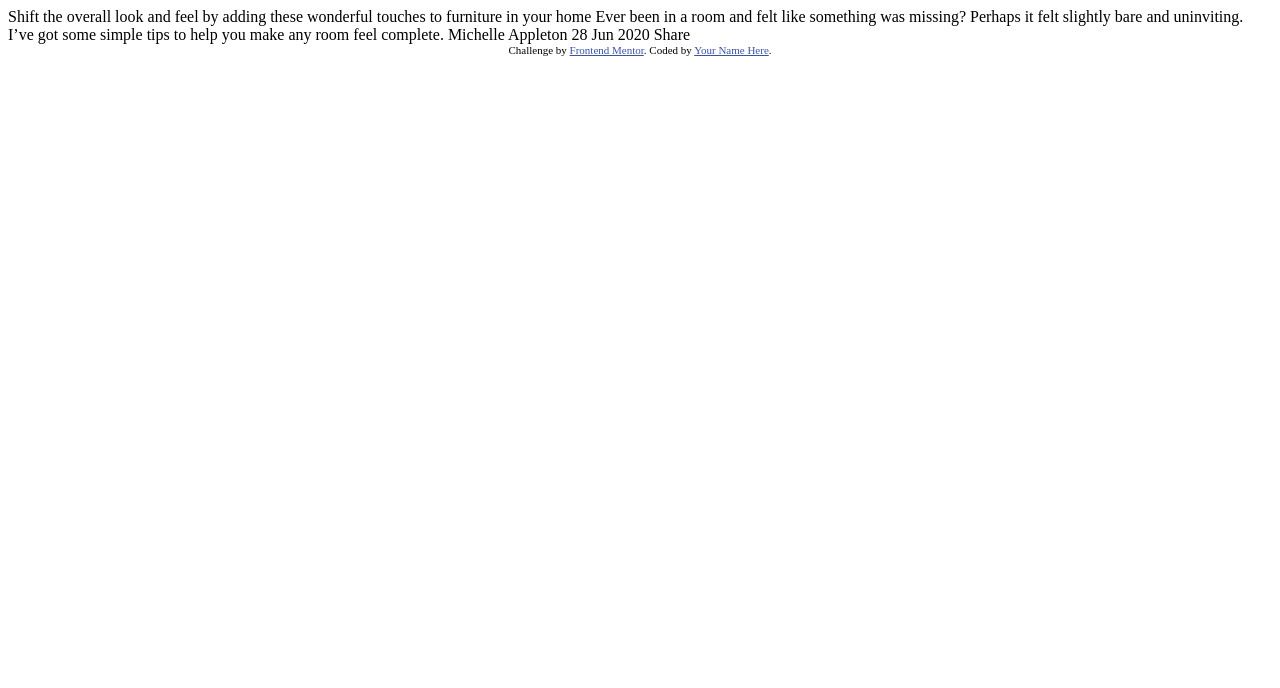
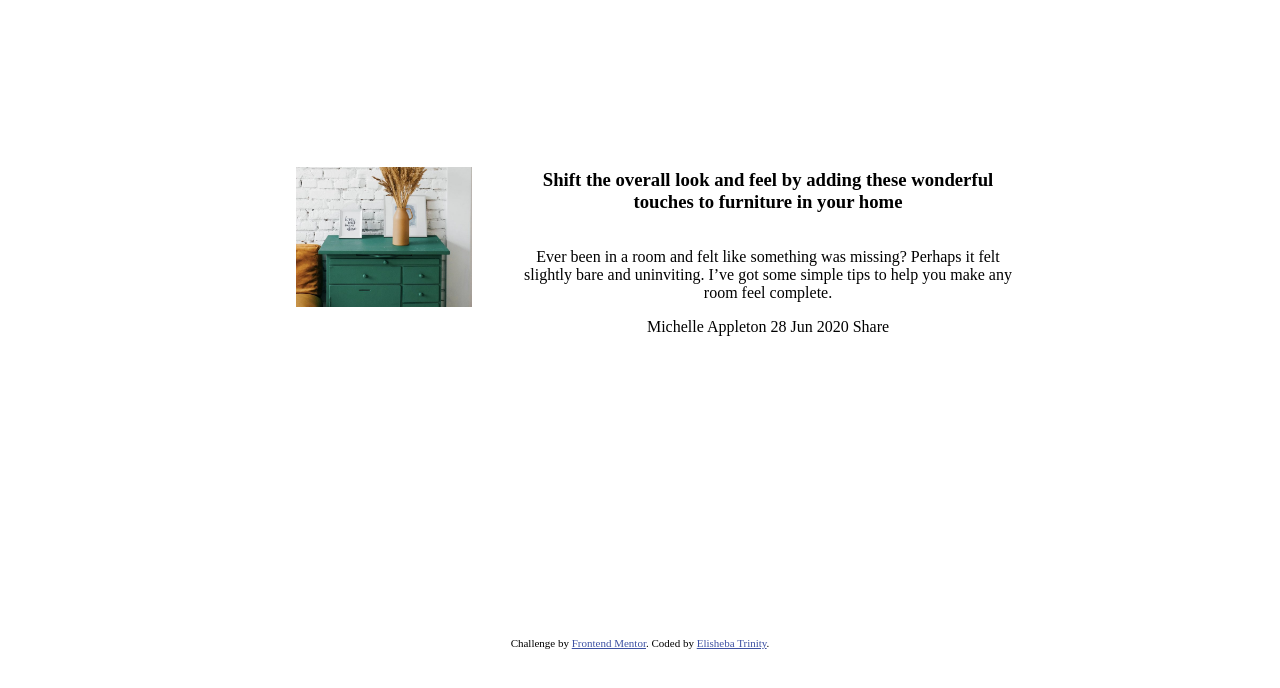
Before and after one commit to LishiTrinity/Article-Preview-Component, a plain HTML site: page index.html in a window 1280 px wide. Drawn offline with Linux system fonts and the light colour scheme.

Commit message:
Addd image and positioning

```diff
--- a/index.html
+++ b/index.html
@@ -5,32 +5,31 @@
   <meta name="viewport" content="width=device-width, initial-scale=1.0"> <!-- displays site properly based on user's device -->
 
   <link rel="icon" type="image/png" sizes="32x32" href="./images/favicon-32x32.png">
+  <link rel="stylesheet" href="style.css">
 
   <title>Frontend Mentor | Article preview component</title>
 
-  <!-- Feel free to remove these styles or customise in your own stylesheet 👍 -->
-  <style>
-    .attribution { font-size: 11px; text-align: center; }
-    .attribution a { color: hsl(228, 45%, 44%); }
-  </style>
 </head>
 <body>
+<section>
+  <figure><img src="images/drawers.jpg" alt=""></figure>
+  <article>
+    <h1>Shift the overall look and feel by adding these wonderful
+  touches to furniture in your home</h1>
 
-  Shift the overall look and feel by adding these wonderful
-  touches to furniture in your home
-
-  Ever been in a room and felt like something was missing? Perhaps
+    <p>Ever been in a room and felt like something was missing? Perhaps
   it felt slightly bare and uninviting. I’ve got some simple tips
-  to help you make any room feel complete.
+  to help you make any room feel complete.</p>
 
   Michelle Appleton
   28 Jun 2020
 
   Share
-
+  </article>
+</section>
   <div class="attribution">
     Challenge by <a href="https://www.frontendmentor.io?ref=challenge" target="_blank">Frontend Mentor</a>.
-    Coded by <a href="#">Your Name Here</a>.
+    Coded by <a href="#">Elisheba Trinity</a>.
   </div>
 </body>
 </html>
```
